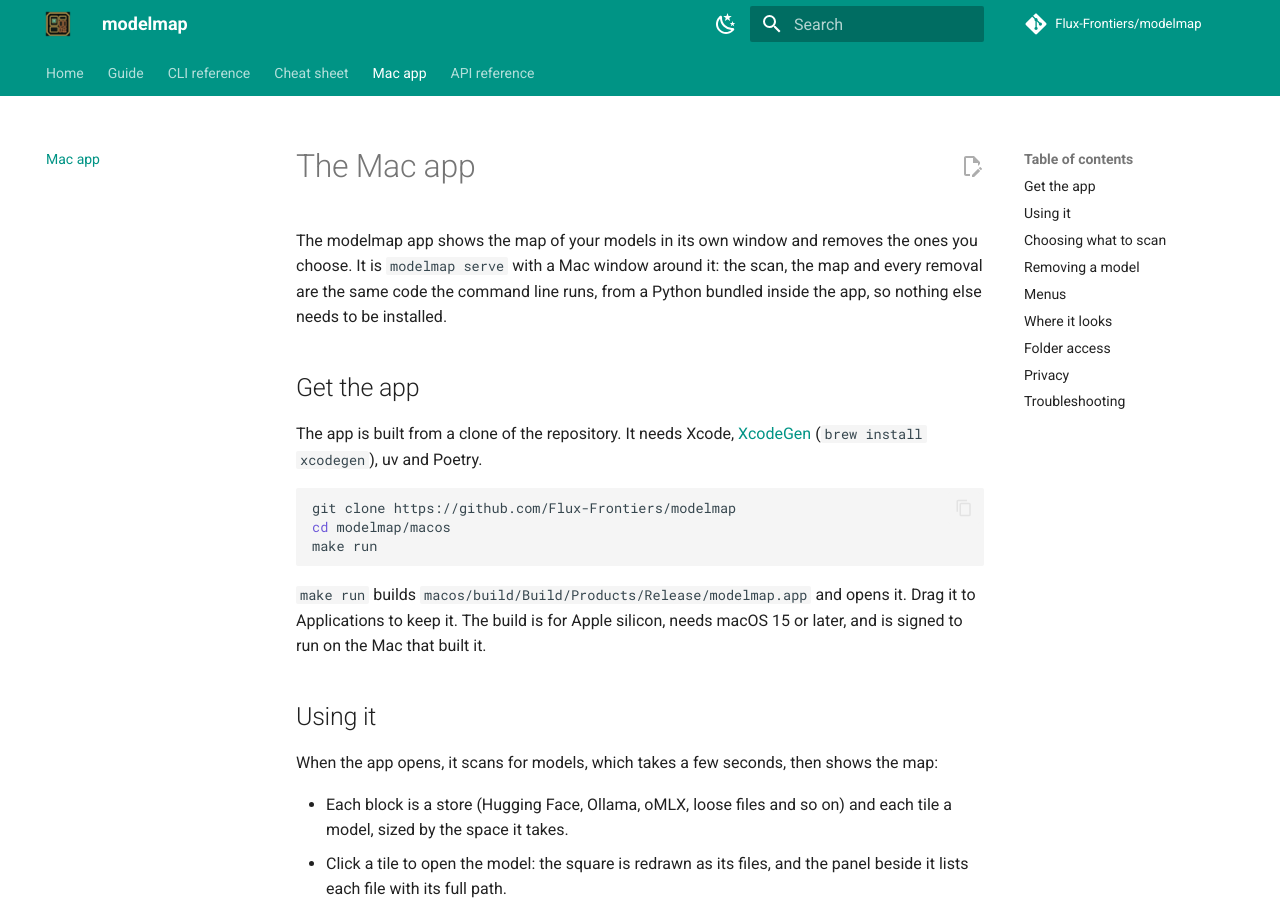
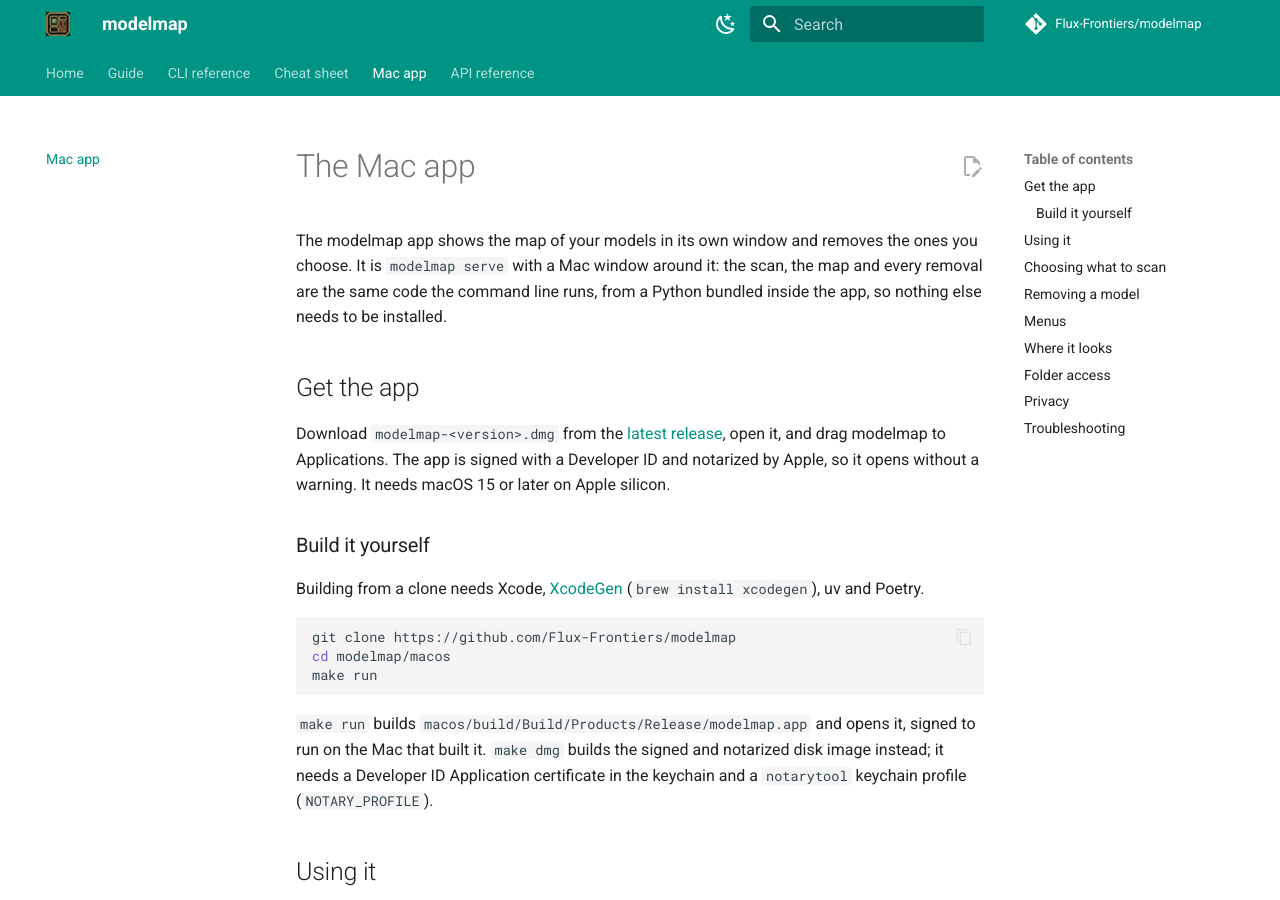
Before and after one commit to Flux-Frontiers/modelmap, an MkDocs documentation site: the page built from docs/mac.md, in a window 1280 px wide and 900 px high. Built offline with MkDocs 1.6.1 and Material for MkDocs 9.7.7, drawn with Linux system fonts in a browser that asks for light colours; comment, search, counter and statistics services are not loaded.

Commit message:
feat(macos): make dmg builds a signed, notarized disk image
scripts/make_dmg.sh re-signs the Release build from the inside out with
the keychain's Developer ID Application identity (every Mach-O of the
bundled Python, then the app; hardened runtime, secure timestamp, three
tries since the timestamp call fails now and then), checks the signed
Python still imports modelmap, notarizes and staples the app, then signs,
notarizes and staples the disk image in a pass of its own. The server
runs with PYTHONDONTWRITEBYTECODE so nothing is written into the signed
bundle. README and docs/mac.md offer the download.

Co-Authored-By: Claude Opus 5.5 <noreply@anthropic.com>

````diff
--- a/docs/mac.md
+++ b/docs/mac.md
@@ -8,7 +8,15 @@ needs to be installed.
 
 ## Get the app
 
-The app is built from a clone of the repository. It needs Xcode,
+Download `modelmap-<version>.dmg` from the
+[latest release](https://github.com/Flux-Frontiers/modelmap/releases/latest),
+open it, and drag modelmap to Applications. The app is signed with a
+Developer ID and notarized by Apple, so it opens without a warning. It needs
+macOS 15 or later on Apple silicon.
+
+### Build it yourself
+
+Building from a clone needs Xcode,
 [XcodeGen](https://github.com/yonaskolb/XcodeGen) (`brew install xcodegen`),
 uv and Poetry.
 
@@ -19,9 +27,10 @@ make run
 ```
 
 `make run` builds `macos/build/Build/Products/Release/modelmap.app` and
-opens it. Drag it to Applications to keep it. The build is for Apple
-silicon, needs macOS 15 or later, and is signed to run on the Mac that
-built it.
+opens it, signed to run on the Mac that built it. `make dmg` builds the
+signed and notarized disk image instead; it needs a Developer ID
+Application certificate in the keychain and a `notarytool` keychain
+profile (`NOTARY_PROFILE`).
 
 ## Using it
 
````
Also changed, not shown: README.md (+7 -3 lines), macos/README.md (+1 -0 lines), 3 other files.
